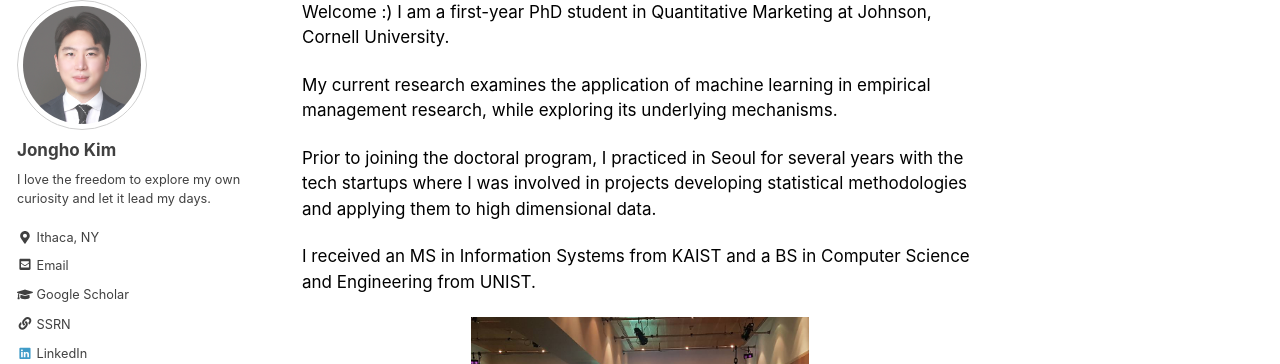
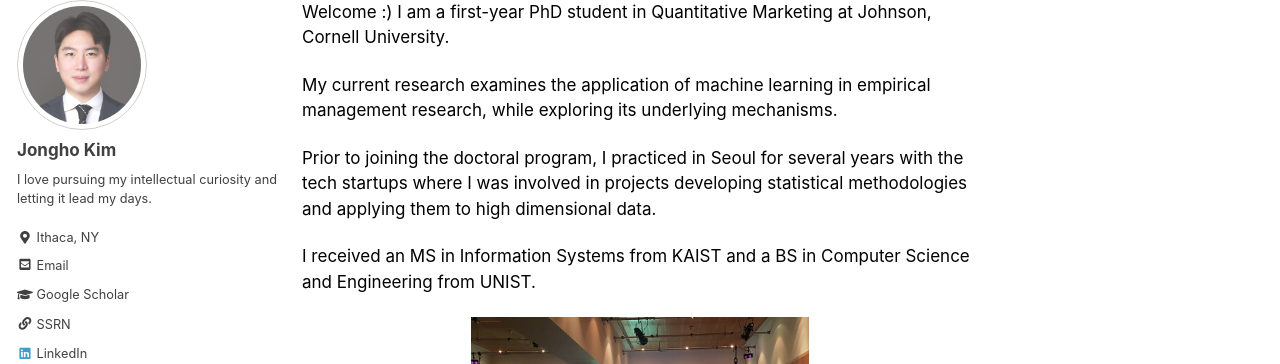
Before and after one commit to jonghkim/jonghkim.github.io, a Jekyll site: the page built from index.md, in a window 1280 px wide. Shown: the part 112-476 px from the top of the page. Built offline with Jekyll 4.4.1, drawn with Linux system fonts in a browser that asks for light colours.

Commit message:
update coursework

```diff
--- a/_config.yml
+++ b/_config.yml
@@ -102,7 +102,7 @@ analytics:
 author:
   name             : "Jongho Kim"
   avatar           : "/assets/images/bio-photo.jpg" # path of avatar image, e.g. "/assets/images/bio-photo.jpg"
-  bio              : "I love the freedom to explore my own curiosity and let it lead my days."
+  bio              : "I love pursuing my intellectual curiosity and letting it lead my days."
   location         : "Ithaca, NY"
   email            : "jk2352@cornell.edu"
   uri              :
```
